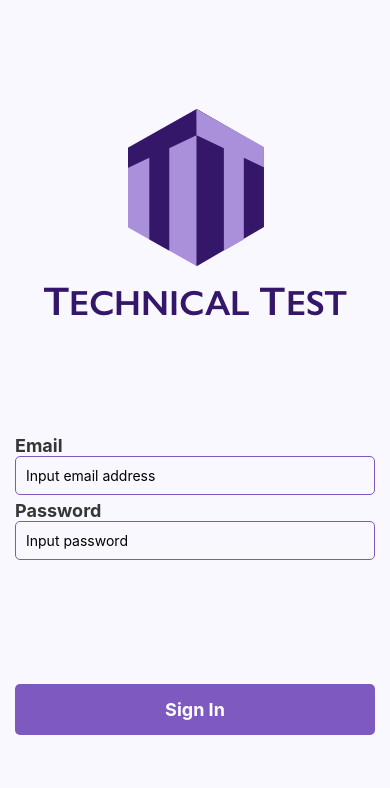
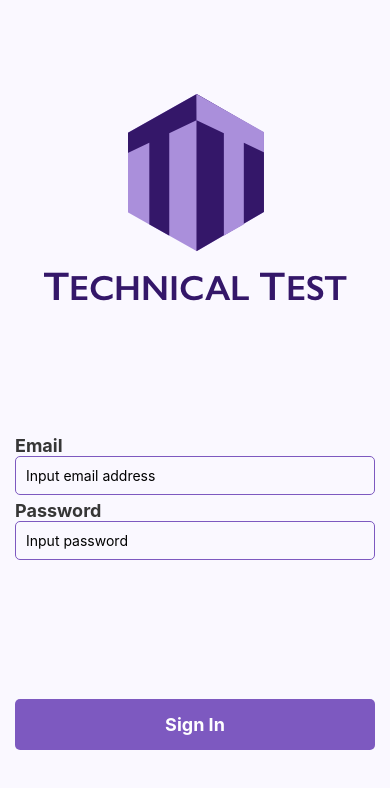
Before and after one commit to nickoniala/technicalExam, a React Native app: screen / in a window 390 px wide. Shown: the top 788 px of the page. Built offline with nearby package versions, Linux system fonts and the light colour scheme.

Commit message:
Adjusted margins

```diff
--- a/app/components/LoginForm.js
+++ b/app/components/LoginForm.js
@@ -116,7 +116,7 @@ export default class LoginForm extends Component {
                 <View style={styles.formImage}>
                     <Image source={require('../images/logo.png')} />
                 </View>
-                <View>
+                <View style={{marginVertical:20}}>
                     <View style={styles.formGroup}>
                         <Text style={styles.formLabel}>
                             Email
@@ -151,7 +151,7 @@ export default class LoginForm extends Component {
                         {!this.state.validPassword?<Text style={{color:'#D21028',fontStyle:'italic'}}>{this.state.passwordErrorMsg}</Text>:null}
                     </View>
                 </View>
-                <View>
+                <View style={{marginTop:20}}>
                     <TouchableOpacity
                         style={styles.formButton}
                         onPress={this._onSubmit.bind(this)}
@@ -173,11 +173,10 @@ const styles = StyleSheet.create({
         justifyContent: 'space-evenly',
         alignItems: 'stretch',
         backgroundColor: '#FAF8FF',
-        // marginVertical: Expo.Constants.statusBarHeight,
     },
     formImage: {
         alignSelf: 'center',
-        marginBottom: 10,
+        marginBottom: 20,
     },
     formGroup: {
         marginBottom: 5,
@@ -199,7 +198,6 @@ const styles = StyleSheet.create({
         borderRadius: 5,
         padding: 15,
         marginHorizontal: 15,
-        marginTop: 10,
         alignItems: 'center',
     },
     formButtonText: {
```
